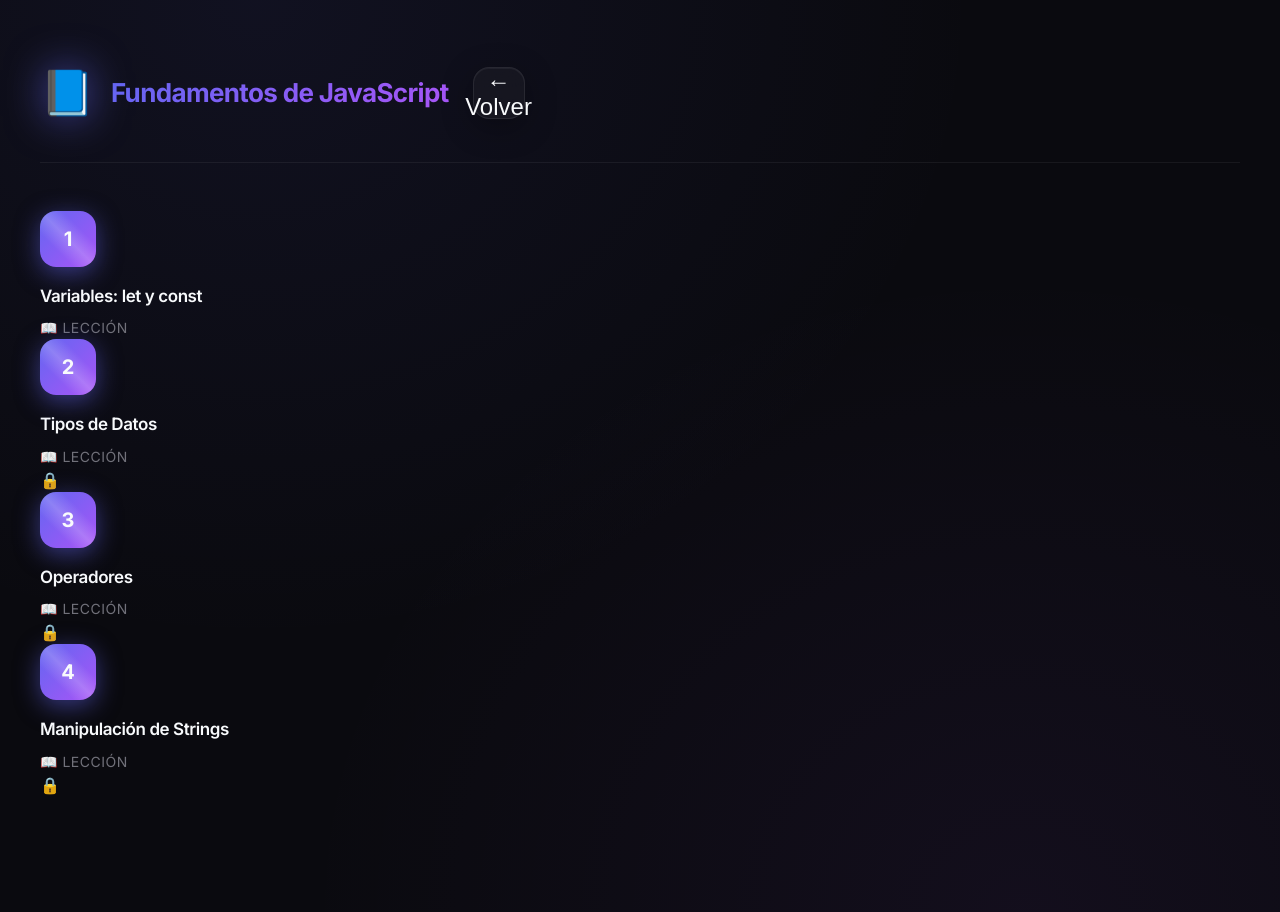
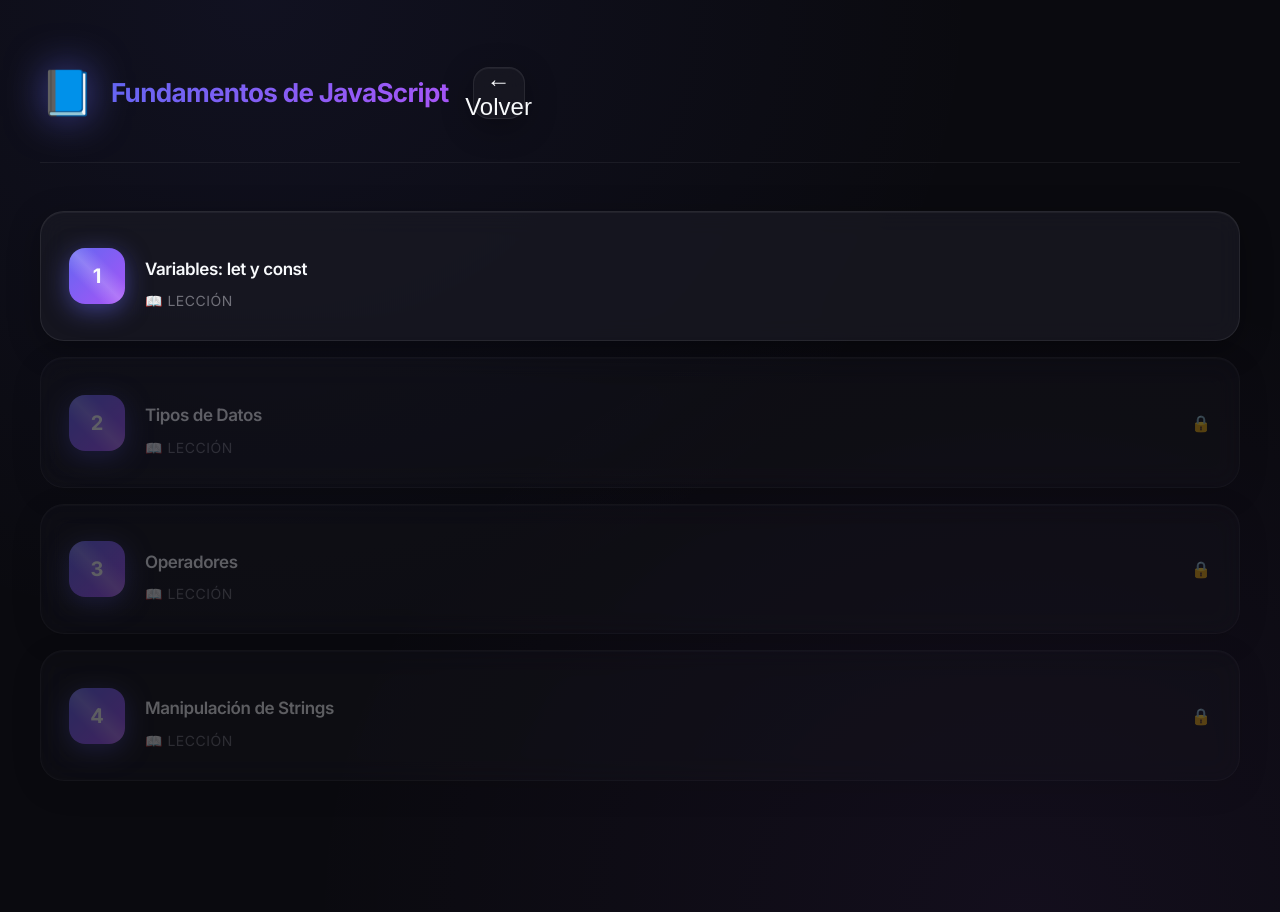
Before and after one commit to Ranserott/js-pixel-adventure, a Next.js app: page /javascript in a window 1280 px wide. Both pictures are taken after a click on the element 230 px from the left and 379 px from the top of the page. Built offline with nearby package versions, Linux system fonts and the light colour scheme.

Commit message:
fix: Use correct CSS classes for lessons list in JavaScript course

```diff
--- a/app/javascript/page.js
+++ b/app/javascript/page.js
@@ -280,7 +280,7 @@
           </button>
         </header>
 
-        <main className="lessons-grid">
+        <main className="lessons-list">
           {module.lessons?.map((lesson, index) => {
             const isCompleted = completedLessons.includes(lesson.id);
             const isUnlocked = index === 0 || completedLessons.includes(module.lessons[index - 1].id);
@@ -288,7 +288,7 @@
             return (
               <div
                 key={lesson.id}
-                className={`lesson-card ${isCompleted ? 'completed' : ''} ${!isUnlocked ? 'locked' : ''}`}
+                className={`lesson-item ${isCompleted ? 'completed' : ''} ${!isUnlocked ? 'locked' : ''}`}
                 onClick={() => isUnlocked && goToLesson(lesson)}
               >
                 <div className="lesson-number">{index + 1}</div>
```
